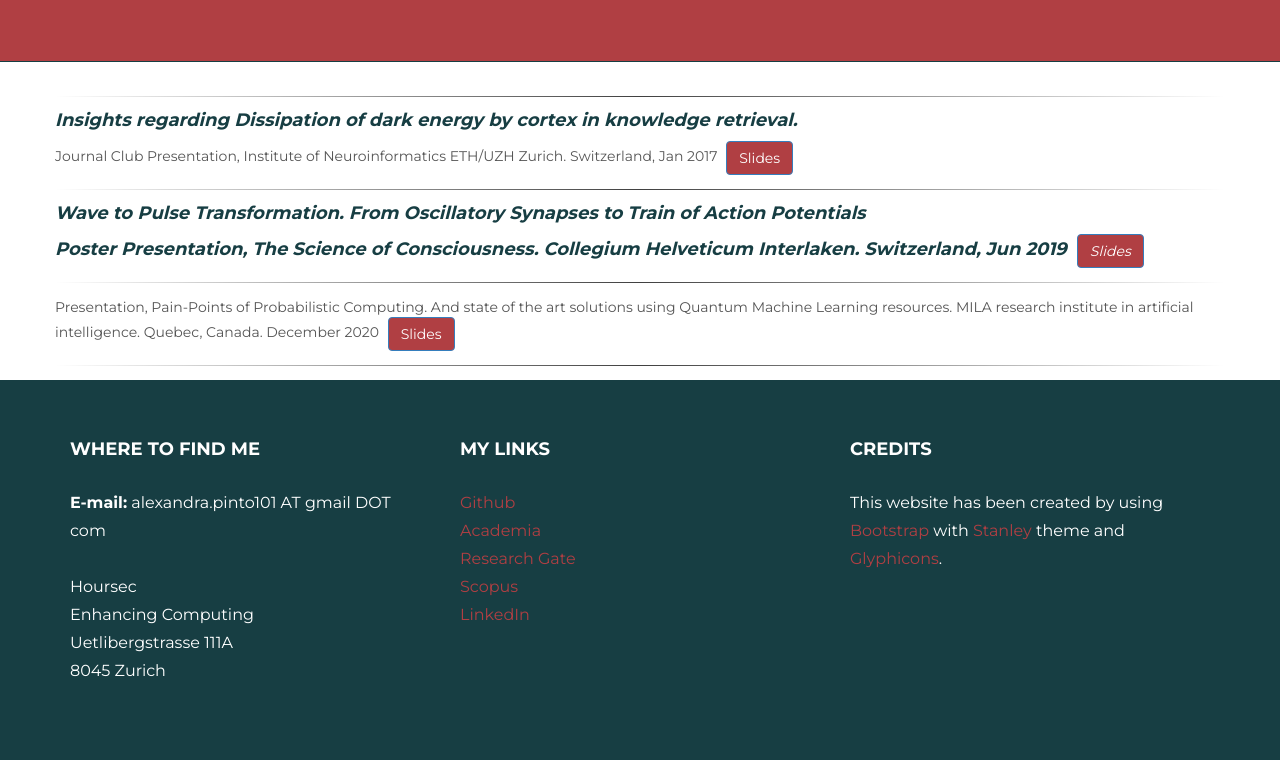
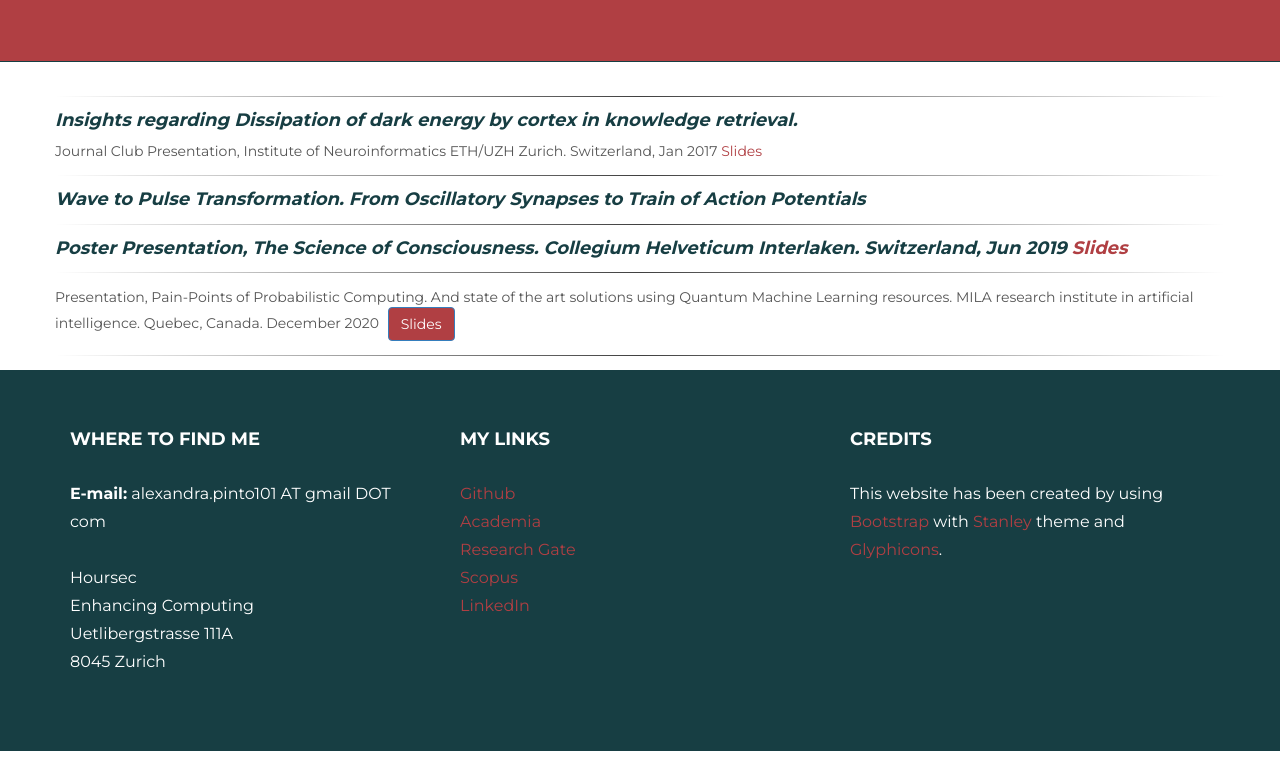
Before and after one commit to xpin/GitHub.io, a plain HTML site: page talks.html in a window 1280 px wide. Shown: the part 129-889 px from the top of the page. Drawn offline with nearby package versions, Linux system fonts and the light colour scheme.

Commit message:
Update talks.html

```diff
--- a/talks.html
+++ b/talks.html
@@ -81,11 +81,11 @@
 <hr>
 <h4><i>Insights regarding Dissipation of dark energy by cortex in knowledge retrieval.</i></h4>
 <span>
-Journal Club Presentation, Institute of Neuroinformatics ETH/UZH Zurich. Switzerland, Jan 2017
-	<a class="btn btn-primary leftmargin" target="_blank" href=" https://drive.google.com/file/d/1351WN18THjXwZpu5UPj2ug8PnXcyKZWV/view?usp=sharing">Slides</a>
+Journal Club Presentation, Institute of Neuroinformatics ETH/UZH Zurich. Switzerland, Jan 2017 <a class=>Slides</a>
 <hr>
 <h4><i>Wave to Pulse Transformation. From Oscillatory Synapses to Train of Action Potentials</i></h4>
-<h4><i>Poster Presentation, The Science of Consciousness. Collegium Helveticum Interlaken. Switzerland, Jun 2019  <a class="btn btn-primary leftmargin" target="_blank" href="https://drive.google.com/file/d/1Ajg7duxrIneu4dcBvw-fuRFG6CQCzull/view?usp=sharing">Slides</a>
+<hr>
+<h4><i>Poster Presentation, The Science of Consciousness. Collegium Helveticum Interlaken. Switzerland, Jun 2019  <a class=>Slides</a>
 </i></h4>
 <hr>
 Presentation, Pain-Points of Probabilistic Computing. And state of the art solutions using Quantum Machine Learning resources. MILA research institute in artificial intelligence. Quebec, Canada. December 2020  <a class="btn btn-primary leftmargin" target="_blank" href="https://drive.google.com/file/d/1Ajg7duxrIneu4dcBvw-fuRFG6CQCzull/view?usp=sharing">Slides</a>
```
